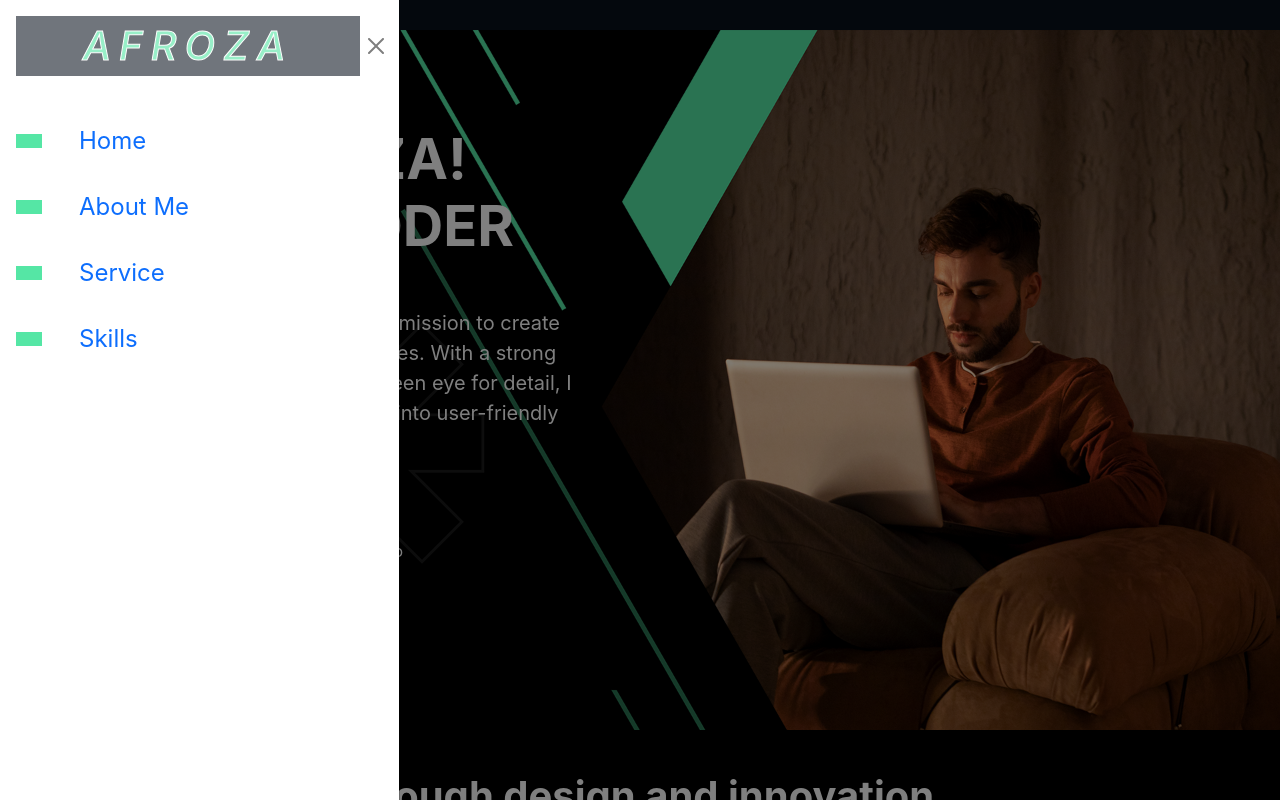
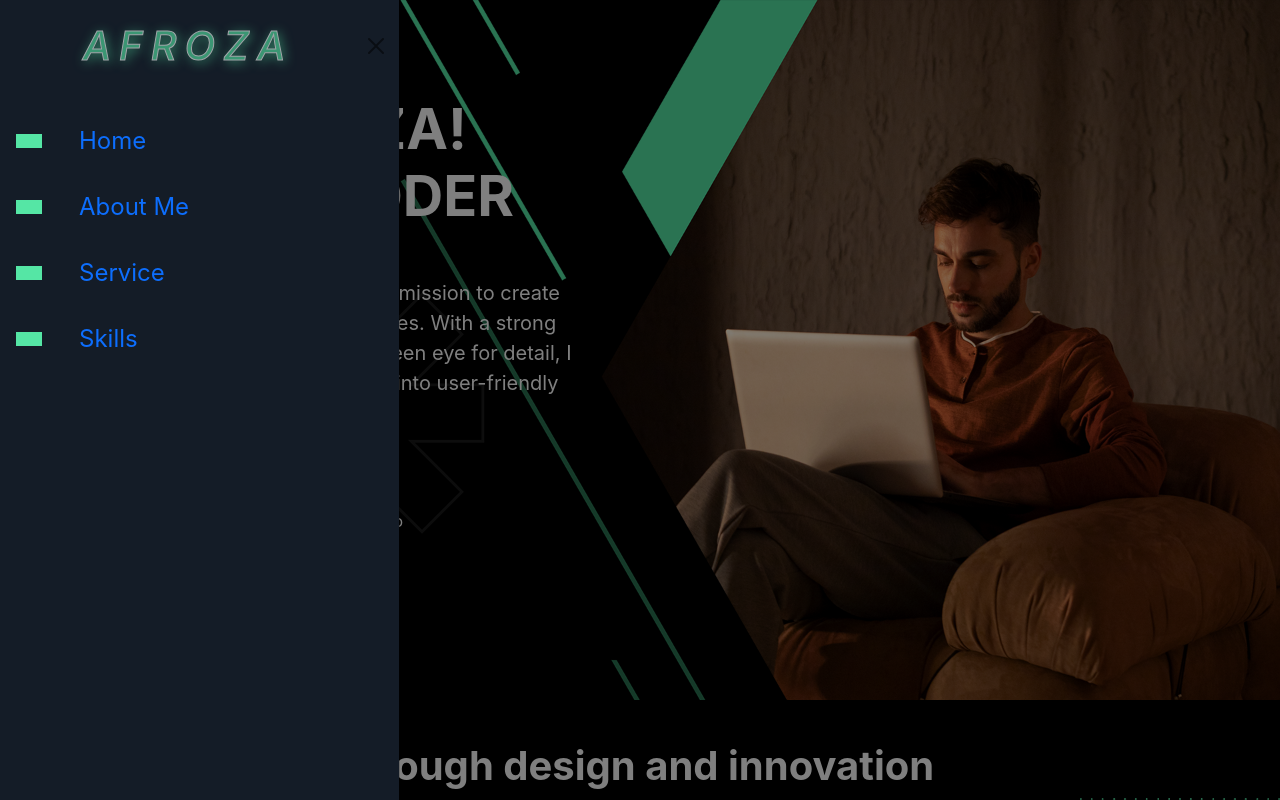
Before and after one commit to afrojaakter032/personal-website-react, a React (Create React App) app: page / in a window 1280 px wide. Both pictures are taken after a click on the button 29 px from the left and 23 px from the top of the page. Shown: the top 800 px of the page. Built offline with nearby package versions, Linux system fonts and the light colour scheme; some icons are missing.

Commit message:
sidebar  modify

```diff
--- a/public/assets/css/main.css
+++ b/public/assets/css/main.css
@@ -93,35 +93,36 @@ body {
 }
 
 /* sidebar */
-
-.sidebar-section {
-    background-color: var(--gray) !important;
+.btn-offcanvas {
+    position: fixed;
+    z-index: 1;
+}
+.sidebar-section .offcanvas {
+    background-color: var(--gray-900) !important;
 }
 
 .offcanvas-title {
     background-color: var(--gray-900);
     font-style: italic;
-	text-transform: uppercase;
 	color: var(--primary);
 	-webkit-text-stroke: #fff;
 	-webkit-text-stroke-width: 1px;
-	text-shadow: 2px 2px 10px $blue;
+	text-shadow: 2px 2px 10px;
 	transition: all 0.5s ease-in-out;
 	letter-spacing: 0.2em;
 	animation: flicker 0.5s ease-in-out infinite alternate;
-    &:hover {
-		color: #fff;
-	}
 }
-
+.offcanvas-title:hover {
+    color: #fff;
+}
 @keyframes flicker {
 	0% {
 		opacity: 0.5;
-		text-shadow: 2px 2px 10px $blue;
+		text-shadow: 2px 2px 10px;
 	}
 	100% {
 		opacity: 1;
-		text-shadow: 2px 2px 20px $blue;
+		text-shadow: 2px 2px 20px;
 	}
 }
 
--- a/src/components/Layout/Sidebar.js
+++ b/src/components/Layout/Sidebar.js
@@ -5,7 +5,7 @@ function Sidebar() {
     return (
         <>
             <section className="sidebar-section">
-                <button className="btn btn-primary btn-offcanvas mt-3 mx-3" type="button" data-bs-toggle="offcanvas" data-bs-target="#offcanvasLeft" aria-controls="offcanvasLeft"><i className="ph ph-list fs-3"></i></button>
+                <button className="btn btn-primary btn-offcanvas mt-3 mx-3"  type="button" data-bs-toggle="offcanvas" data-bs-target="#offcanvasLeft"><i className="ph ph-list fs-3"></i></button>
 
                 <div className="offcanvas offcanvas-start" tabindex="-1" id="offcanvasLeft" aria-labelledby="offcanvasLeftLabel">
                     <div className="offcanvas-header">
@@ -20,17 +20,17 @@ function Sidebar() {
                                 {/* <Button text="Home" className="px-5 py-2 fs-3 fw-bold" color="gray-900" /> */}
                             </li>
                             <li class="nav-item d-flex gap-2 justify-content-start align-items-center">
-                                <button className="btn btn-primary"><i className="ph ph-house fs-5"></i></button>
+                                <button className="btn btn-primary"><i class="ph ph-disc fs-5"></i></button>
                                 <button className="btn "><a className="nav-link active fs-4" href="#">About Me</a></button>
                                 {/* <Button text="Home" className="px-5 py-2 fs-3 fw-bold" color="gray-900" /> */}
                             </li>
                             <li class="nav-item d-flex gap-2 justify-content-start align-items-center">
-                                <button className="btn btn-primary"><i className="ph ph-house fs-5"></i></button>
+                                <button className="btn btn-primary"><i class="ph ph-package fs-5"></i></button>
                                 <button className="btn "><a className="nav-link active fs-4" href="#">Service</a></button>
                                 {/* <Button text="Home" className="px-5 py-2 fs-3 fw-bold" color="gray-900" /> */}
                             </li>
                             <li class="nav-item d-flex gap-2 justify-content-start align-items-center">
-                                <button className="btn btn-primary"><i className="ph ph-house fs-5"></i></button>
+                                <button className="btn btn-primary"><i class="ph ph-user-focus fs-5"></i></button>
                                 <button className="btn "><a className="nav-link active fs-4" href="#">Skills</a></button>
                                 {/* <Button text="Home" className="px-5 py-2 fs-3 fw-bold" color="gray-900" /> */}
                             </li>
```
